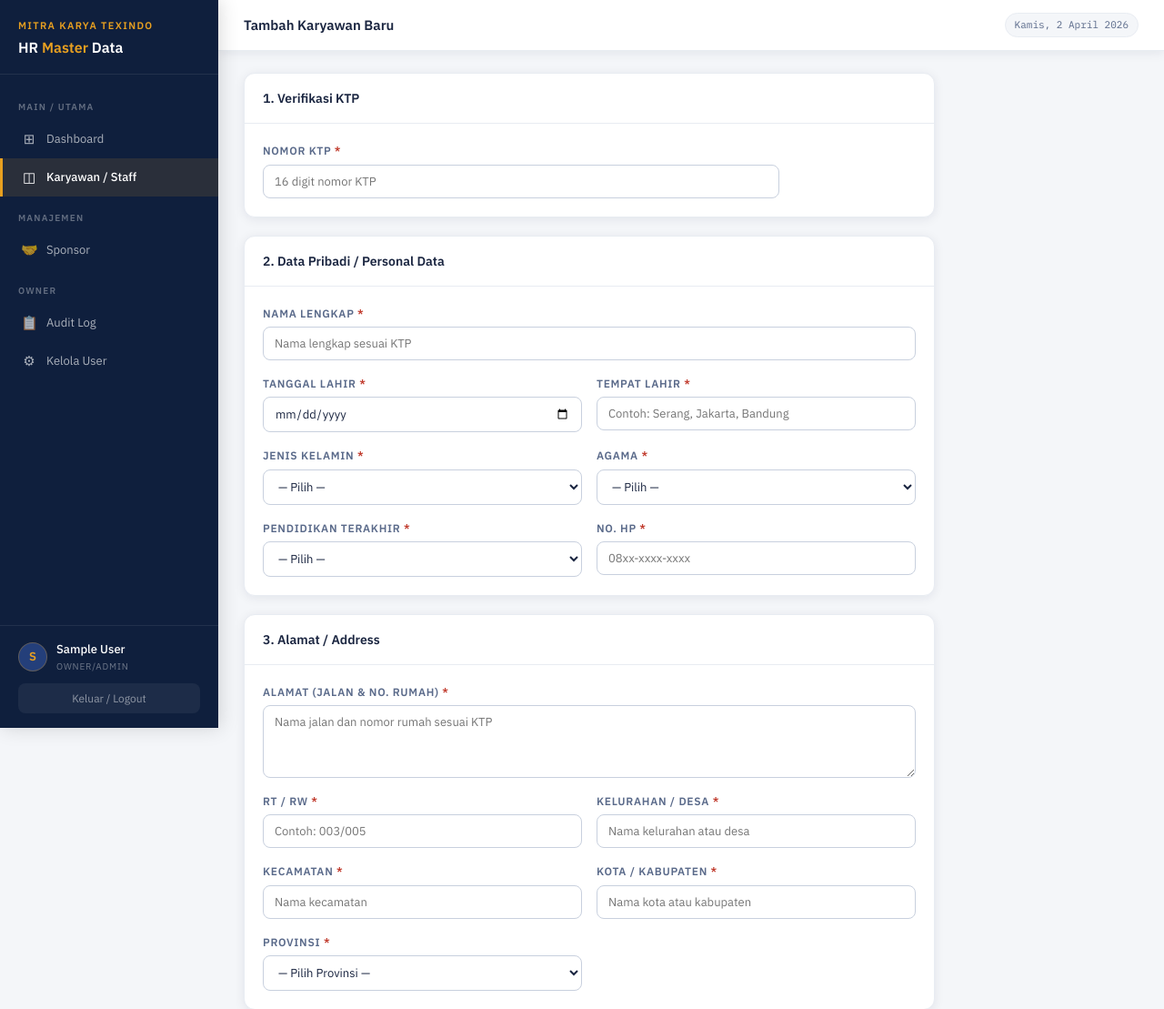
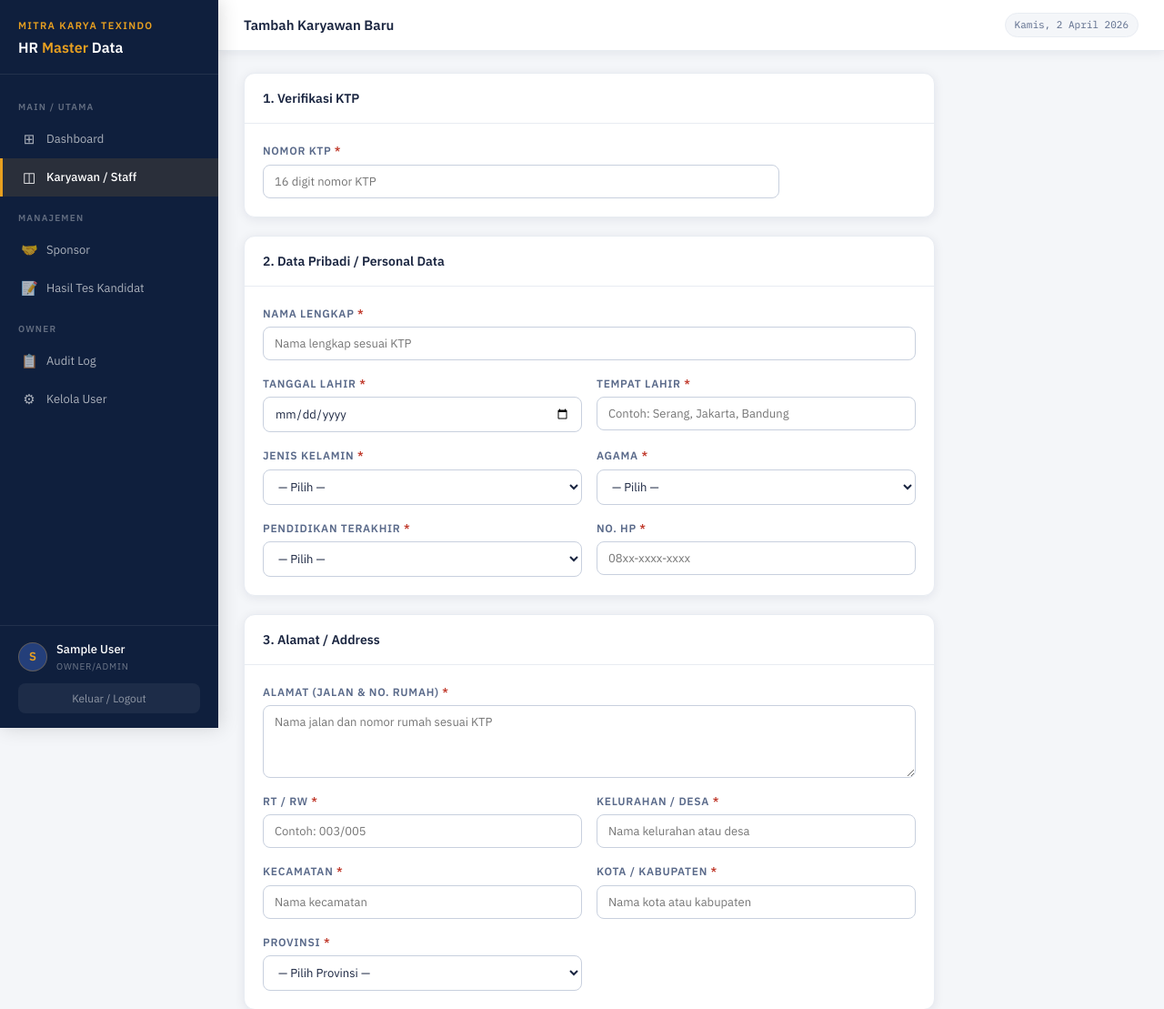
Before and after one commit to Melzwork/hr-mitra-karya, a Flask app: page /staff/add in a window 1280 px wide. Shown: the top 1109 px of the page at 91% size. Run offline with Flask 3, Linux system fonts and the light colour scheme; the visitor is signed in with stand-in values (Sample User, id 1); some libraries are stand-ins or nearby versions.

Commit message:
Add files via upload

```diff
--- a/app.py
+++ b/app.py
@@ -982,27 +982,17 @@ def get_exit_docs():
 def safe_init_db():
     try:
         with get_db() as db:
-            # Check if users table already has data
             count = db.fetchval("SELECT COUNT(*) FROM users")
             if count and count > 0:
                 print("Database already initialized — skipping init_db()")
-                init_test_tables()
                 return
     except:
-        pass  # Table doesn't exist yet — run init
+        pass
     try:
         init_db()
         print("Database initialized successfully")
     except Exception as e:
         print(f"Warning: init_db error: {e}")
-    try:
-        init_test_tables()
-        print("Test tables initialized successfully")
-    except Exception as e:
-        print(f"Warning: init_test_tables error: {e}")
-
-with app.app_context():
-    safe_init_db()
 
 
 
@@ -1640,6 +1630,15 @@ def hr_excel_verdict(result_id):
     return redirect(url_for('hr_hasil_tes'))
 
 
+# Initialize DB at startup — called here so all functions are defined first
+with app.app_context():
+    safe_init_db()
+    try:
+        init_test_tables()
+        print("Test tables initialized successfully")
+    except Exception as e:
+        print(f"Warning: init_test_tables error: {e}")
+
 if __name__ == '__main__':
     os.makedirs(os.path.join(os.path.dirname(__file__),'instance'),exist_ok=True)
     print("\n"+"="*52)
--- a/templates/base.html
+++ b/templates/base.html
@@ -239,6 +239,9 @@ textarea { resize: vertical; min-height: 80px; }
     <a href="{{ url_for('sponsors') }}" class="nav-item {% if request.endpoint=='sponsors' %}active{% endif %}">
       <span class="icon">🤝</span> Sponsor
     </a>
+    <a href="{{ url_for('hr_hasil_tes') }}" class="nav-item {% if request.endpoint=='hr_hasil_tes' %}active{% endif %}">
+      <span class="icon">📝</span> Hasil Tes Kandidat
+    </a>
     {% endif %}
     {% if session.role == 'owner' %}
     <div class="nav-section">Owner</div>
```
